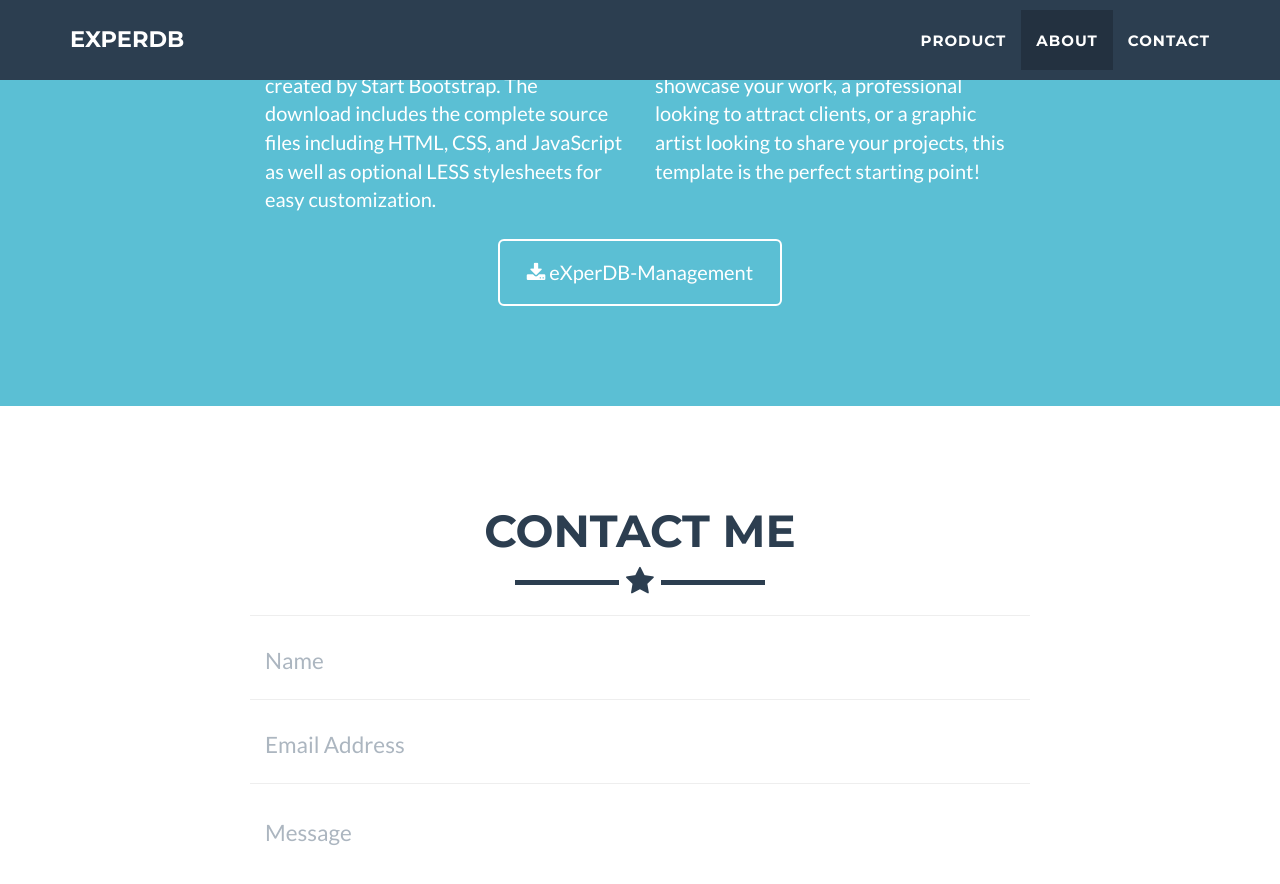
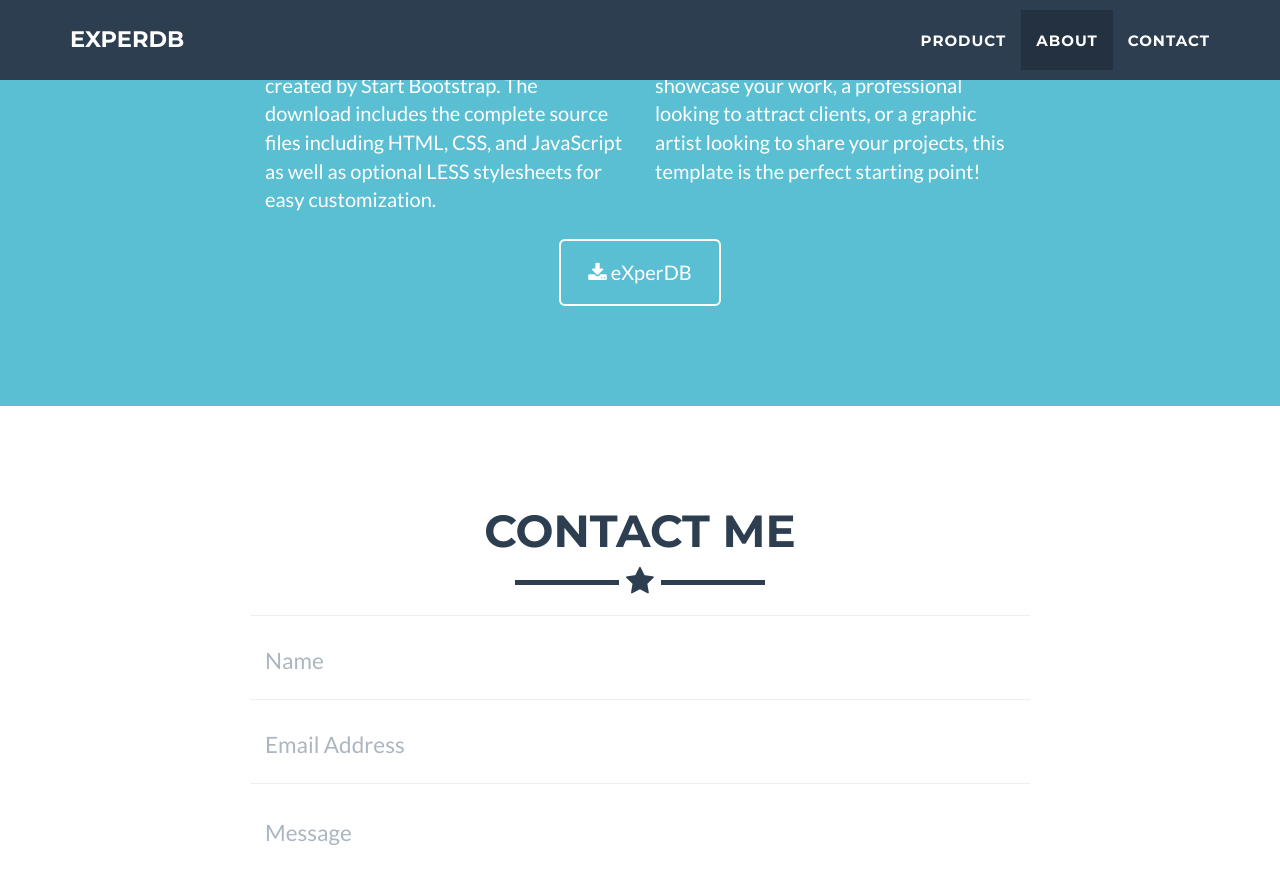
Before and after one commit to experdb/experdb_bak.github.io, a Jekyll site: the page built from index.html, in a window 1280 px wide and 900 px high, scrolled down 1316 px. Shown: the top 884 px of the window. Built offline with Jekyll 4.4.1, drawn with Linux system fonts in a browser that asks for light colours.

Commit message:
Update about.html

```diff
--- a/_includes/about.html
+++ b/_includes/about.html
@@ -15,8 +15,8 @@
                     <p>Whether you're a student looking to showcase your work, a professional looking to attract clients, or a graphic artist looking to share your projects, this template is the perfect starting point! </p>
                 </div>
                 <div class="col-lg-8 col-lg-offset-2 text-center">
-                    <a href="https://github.com/experdb/eXperDB-Management" class="btn btn-lg btn-outline">
-                        <i class="fa fa-download"></i> eXperDB-Management
+                    <a href="https://github.com/experdb" class="btn btn-lg btn-outline">
+                        <i class="fa fa-download"></i> eXperDB
                     </a>
                 </div>
             </div>
```
